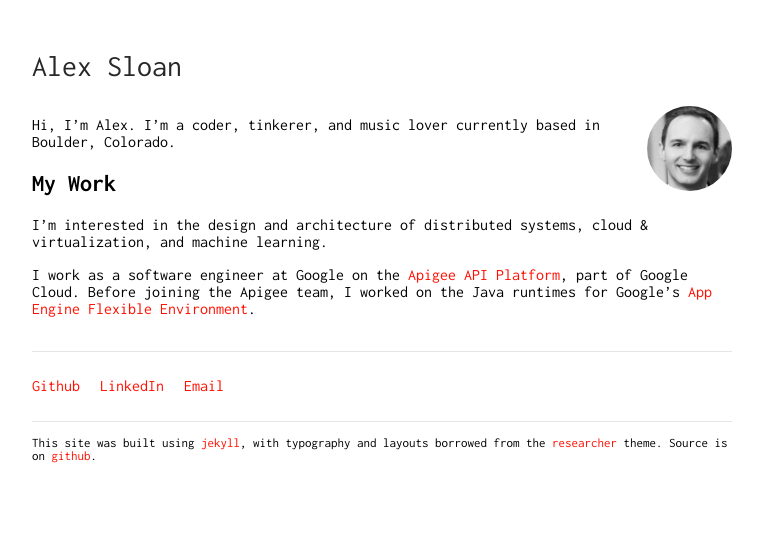
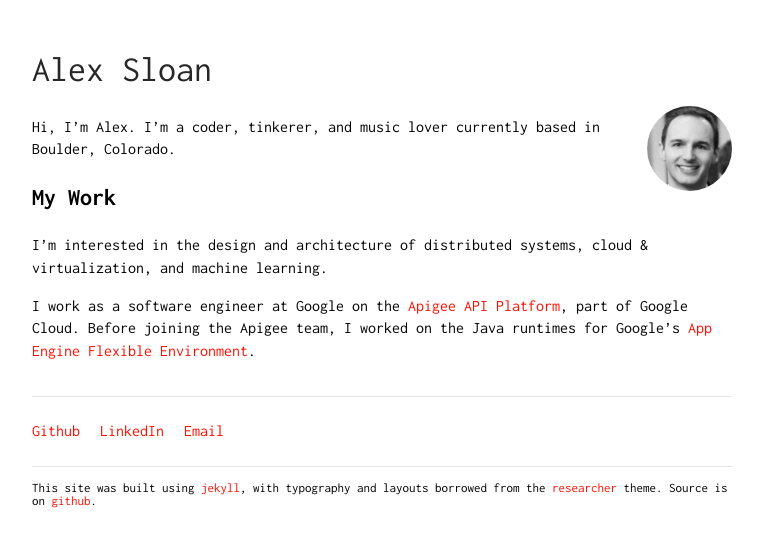
Before and after one commit to aslo/aslo.github.io, a Jekyll site: the page built from index.md, in a window 1280 px wide. Shown: the top 547 px of the page, without its empty margins (258-1021 px from the left). Built offline with Jekyll 4.4.1, drawn with Linux system fonts in a browser that asks for light colours.

Commit message:
Typography tweaks

```diff
--- a/_sass/_style.scss
+++ b/_sass/_style.scss
@@ -33,7 +33,7 @@ hr {
  */
 
 #author-name {
-    font-size: 30px;
+    font-size: 36px;
     color: #272727;
     display: inline-block;
 }
--- a/_sass/typography.scss
+++ b/_sass/typography.scss
@@ -5,6 +5,9 @@
 }
 
 .content {
+
+    line-height: 1.4;
+
     a:hover {
         text-decoration: underline;
     }
```
